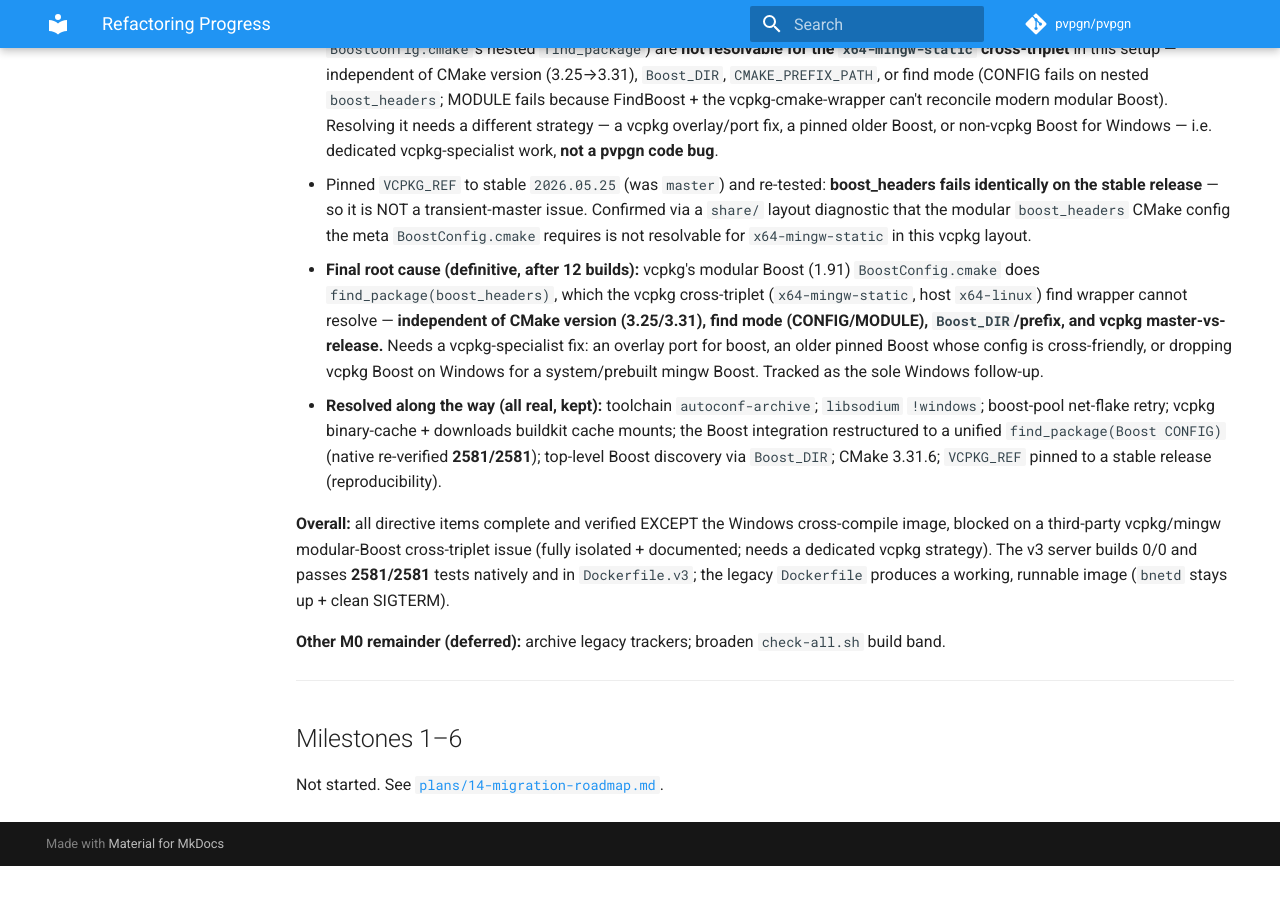
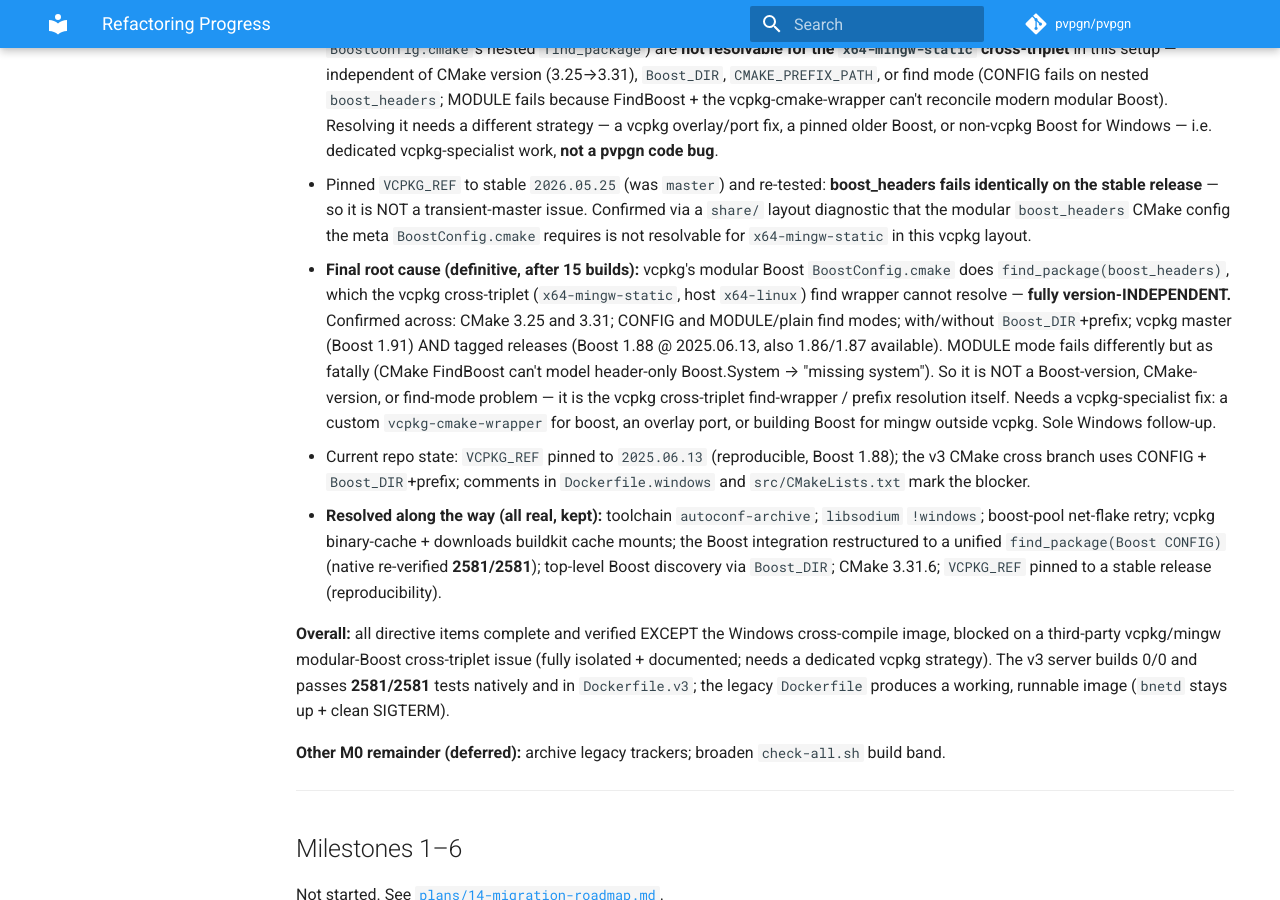
Before and after one commit to ldmonster/pvpgn, an MkDocs documentation site: the page built from docs/refactoring/progress.md, in a window 1280 px wide and 900 px high, scrolled down 5656 px. Built offline with MkDocs 1.6.1 and Material for MkDocs 9.7.7, drawn with Linux system fonts in a browser that asks for light colours; comment, search, counter and statistics services are not loaded; before the commit the page ends 6522 px from its top, so only the background shows below that.

Commit message:
Dockerfile.windows: pin Boost-1.88 vcpkg; document version-independent blocker
Follow-up to the Lua-on build/test commit. Continued investigating the
Dockerfile.windows MinGW/vcpkg cross-build through more iterations and reached
a definitive conclusion.

- Pin VCPKG_REF to 2025.06.13 (Boost 1.88) for a reproducible dep set, and keep
  the v3 cross-build Boost find on CONFIG mode + Boost_DIR/prefix.
- Definitively established the cross-build blocker is version-INDEPENDENT:
  vcpkg's modular BoostConfig.cmake nested find_package(boost_headers) does not
  resolve for x64-mingw-static across CMake 3.25/3.31, CONFIG and MODULE modes,
  with/without Boost_DIR, and Boost 1.88 (release) as well as 1.91 (master).
  Root cause is the vcpkg cross-triplet find-wrapper/prefix resolution, not
  Boost/CMake version — needs a dedicated vcpkg fix (custom wrapper / overlay /
  non-vcpkg mingw Boost).
- Comments in Dockerfile.windows + src/CMakeLists.txt and the progress tracker
  record the finding so the follow-up is actionable. Native build + the v3 and
  legacy Linux images are unaffected and remain green (2581/2581).

Co-Authored-By: Claude Opus 4.8 (1M context) <noreply@anthropic.com>

```diff
--- a/docs/refactoring/progress.md
+++ b/docs/refactoring/progress.md
@@ -285,14 +285,21 @@ build+test in a clean image), `Dockerfile` (legacy), and `Dockerfile.windows`.
      transient-master issue. Confirmed via a `share/` layout diagnostic that the
      modular `boost_headers` CMake config the meta `BoostConfig.cmake` requires
      is not resolvable for `x64-mingw-static` in this vcpkg layout.
-  - **Final root cause (definitive, after 12 builds):** vcpkg's modular Boost
-     (1.91) `BoostConfig.cmake` does `find_package(boost_headers)`, which the
-     vcpkg cross-triplet (`x64-mingw-static`, host `x64-linux`) find wrapper
-     cannot resolve — **independent of CMake version (3.25/3.31), find mode
-     (CONFIG/MODULE), `Boost_DIR`/prefix, and vcpkg master-vs-release.** Needs a
-     vcpkg-specialist fix: an overlay port for boost, an older pinned Boost
-     whose config is cross-friendly, or dropping vcpkg Boost on Windows for a
-     system/prebuilt mingw Boost. Tracked as the sole Windows follow-up.
+  - **Final root cause (definitive, after 15 builds):** vcpkg's modular Boost
+     `BoostConfig.cmake` does `find_package(boost_headers)`, which the vcpkg
+     cross-triplet (`x64-mingw-static`, host `x64-linux`) find wrapper cannot
+     resolve — **fully version-INDEPENDENT.** Confirmed across: CMake 3.25 and
+     3.31; CONFIG and MODULE/plain find modes; with/without `Boost_DIR`+prefix;
+     vcpkg master (Boost 1.91) AND tagged releases (Boost 1.88 @ 2025.06.13,
+     also 1.86/1.87 available). MODULE mode fails differently but as fatally
+     (CMake FindBoost can't model header-only Boost.System → "missing system").
+     So it is NOT a Boost-version, CMake-version, or find-mode problem — it is
+     the vcpkg cross-triplet find-wrapper / prefix resolution itself. Needs a
+     vcpkg-specialist fix: a custom `vcpkg-cmake-wrapper` for boost, an overlay
+     port, or building Boost for mingw outside vcpkg. Sole Windows follow-up.
+   - Current repo state: `VCPKG_REF` pinned to `2025.06.13` (reproducible,
+     Boost 1.88); the v3 CMake cross branch uses CONFIG + `Boost_DIR`+prefix;
+     comments in `Dockerfile.windows` and `src/CMakeLists.txt` mark the blocker.
   - **Resolved along the way (all real, kept):** toolchain `autoconf-archive`;
      `libsodium` `!windows`; boost-pool net-flake retry; vcpkg binary-cache +
      downloads buildkit cache mounts; the Boost integration restructured to a
```
Also changed, not shown: 2 other files.
